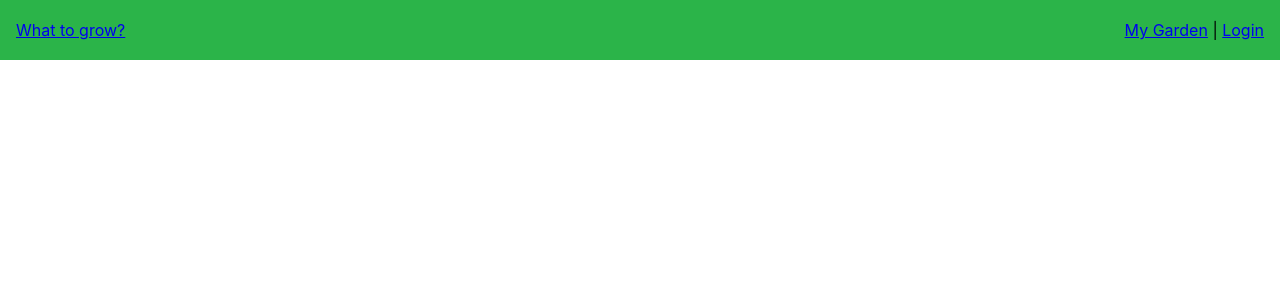
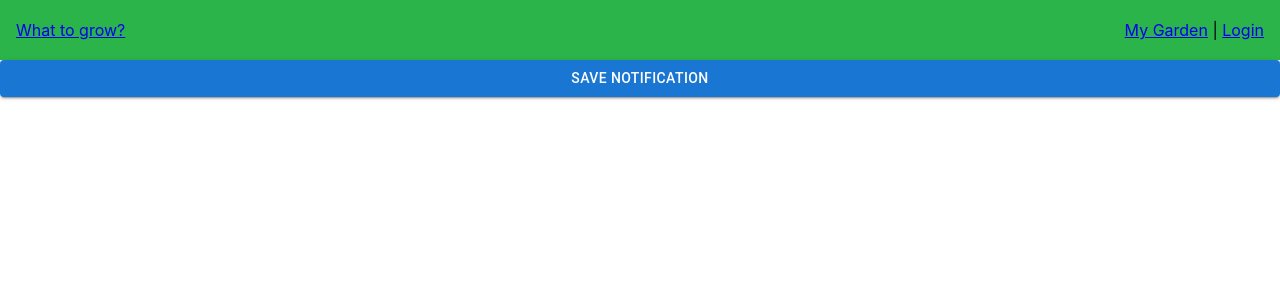
Before and after one commit to WigglyDon/Green-Garden, a React (Create React App) app in the folder front-end-react/: page /scheduler in a window 1280 px wide. Shown: the top 300 px of the page. Built offline with nearby package versions, Linux system fonts and the light colour scheme; no server answers.

Commit message:
add scheduler styling

```diff
--- /dev/null
+++ b/front-end-react/src/components/Scheduler/Scheduler.scss
@@ -0,0 +1,19 @@
+.picker-layout {
+  display: flex;
+  // height: 60px;
+  flex-direction: row;
+  justify-content: space-evenly;
+  align-items: center;
+  // background-color: #2bb449;
+  // background-image: url("../images/foggy-birds.png");
+  // padding: 3.5em;
+}
+.scheduler-button-layout {
+  display: flex;
+  align-self: flex-start;
+}
+.daypicker-layout {
+}
+
+.timepicker-layout {
+}
--- a/front-end-react/src/components/Scheduler/Scheduler.tsx
+++ b/front-end-react/src/components/Scheduler/Scheduler.tsx
@@ -4,14 +4,23 @@ import LocalizationProvider from "@mui/lab/LocalizationProvider";
 import { Button } from "@mui/material";
 import DayPicker from "./DayPicker";
 import TimePicker from "./TimePicker";
+import "./Scheduler.scss";
 
 export default function Scheduler(props: any) {
   const { state, handleDayChange, handleTime, bookNotification } = props;
   return (
-    <div>
-      <LocalizationProvider dateAdapter={AdapterDateFns}>
-        <DayPicker state={state} handleDayChange={handleDayChange} />
-        <TimePicker state={state} handleTime={handleTime} />
+    <div className="scheduler-layout">
+      <div className="picker-layout">
+        <LocalizationProvider dateAdapter={AdapterDateFns}>
+          <div className="daypicker-layout">
+            <DayPicker state={state} handleDayChange={handleDayChange} />
+          </div>
+          <div className="timepicker-layout">
+            <TimePicker state={state} handleTime={handleTime} />
+          </div>
+        </LocalizationProvider>
+      </div>
+      <div className="scheduler-button-layout">
         <Button
           variant="contained"
           onClick={() => {
@@ -20,7 +29,7 @@ export default function Scheduler(props: any) {
         >
           Save Notification
         </Button>
-      </LocalizationProvider>
+      </div>
     </div>
   );
 }
```
